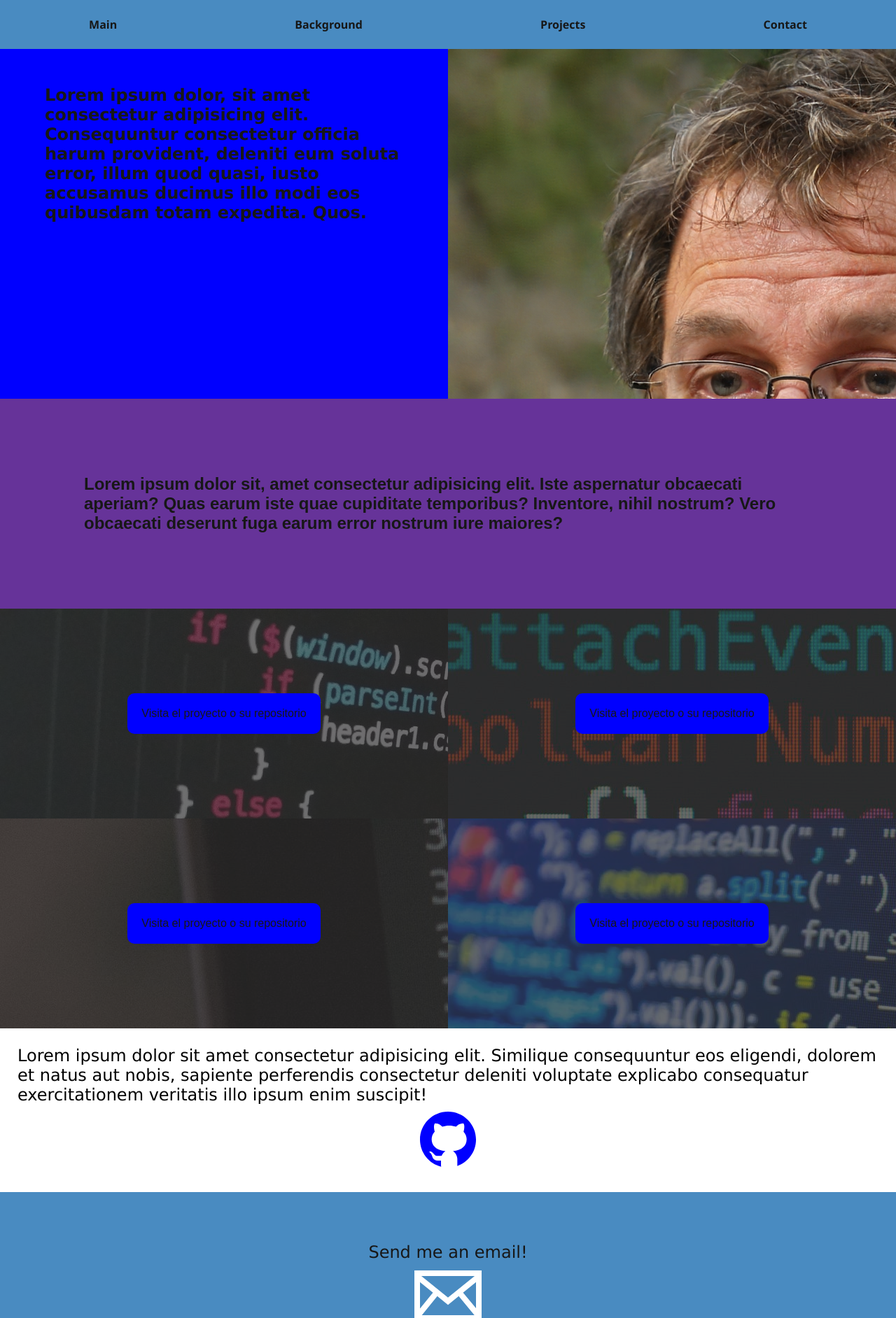
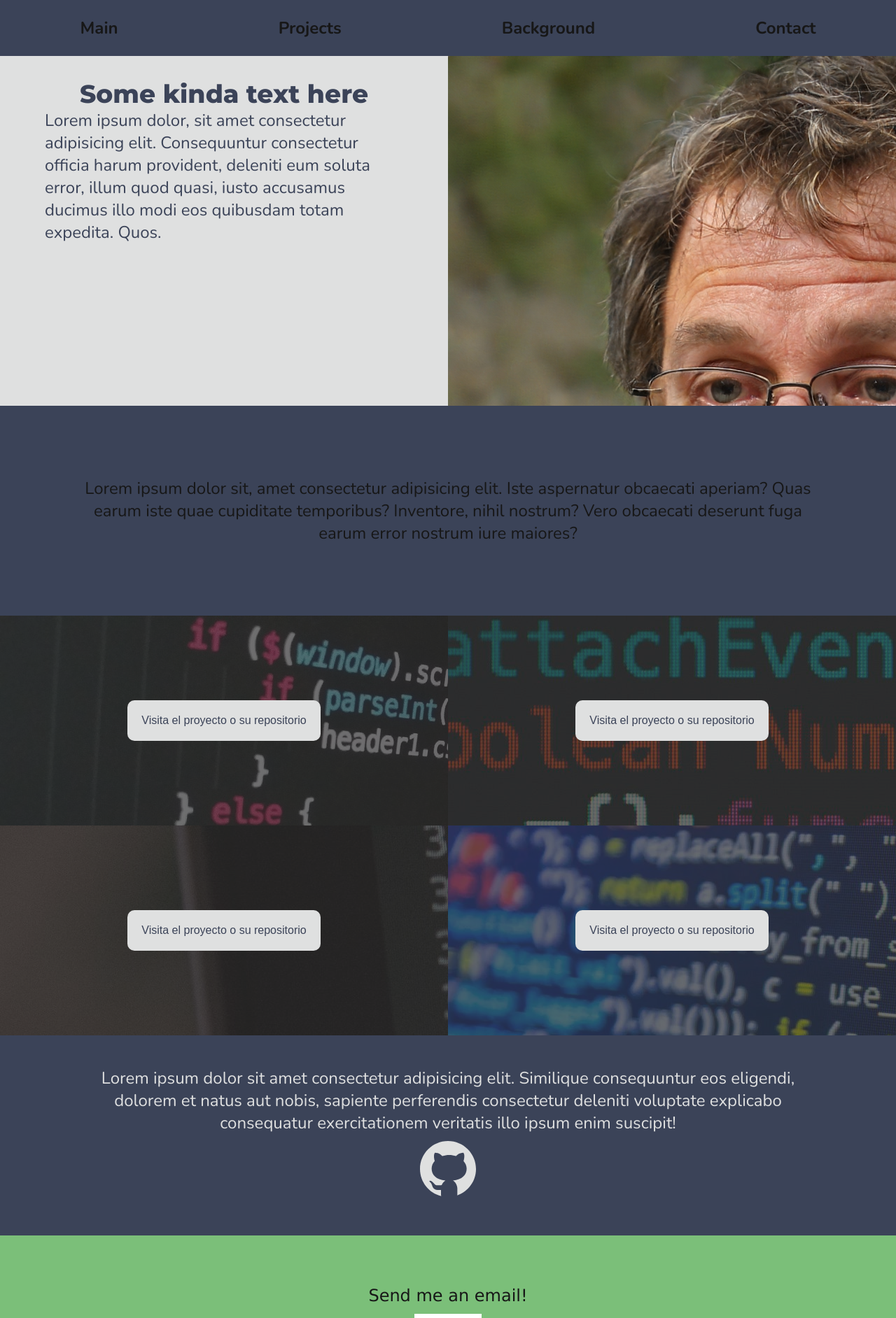
Before and after one commit to CarlosBor/portfolio, a Next.js app: page / in a window 1280 px wide. Shown: the top 1884 px of the page at 70% size. Built offline with nearby package versions, Linux system fonts and the light colour scheme.

Commit message:
colors and fonts

```diff
--- a/app/globals.css
+++ b/app/globals.css
@@ -1,6 +1,13 @@
+@import '@fontsource/nunito/200.css';
+@import '@fontsource/nunito/400.css';
+@import '@fontsource/nunito/700.css';
+@import '@fontsource/montserrat/800.css';
+
 :root {
   --background: #ffffff;
   --foreground: #171717;
+  --darkBlue: #3b4358;
+  --lightGray: #dfe0e0;
 }
 
 @media (prefers-color-scheme: dark) {
--- a/app/sections/Background.module.css
+++ b/app/sections/Background.module.css
@@ -3,16 +3,21 @@
     flex-direction:column;
     justify-content: center;
     align-items: center;
-    background-color:white;
-    padding:25px;
+    background-color:var(--darkBlue);
+    padding-top:45px;
+    padding-bottom:45px;
+    padding-right:120px;
+    padding-left:120px;
 }
 
 .backgroundContainer>p{
-    color:black;
+    color:var(--lightGray);
     font-size:24px;
-    font-family:Verdana;
+    font-family:nunito;
+    font-weight:400;
+    text-align:center;
 }
 
 .backgroundContainer>svg{
-    fill:blue;
+    fill:var(--lightGray);
 }
--- a/app/sections/Contact.module.css
+++ b/app/sections/Contact.module.css
@@ -1,5 +1,5 @@
 .contactContainer{
-    background-color:#498bc1;
+    background-color:#7bbf79;
     height:300px;
     width:100%;
     display:flex;
--- a/app/sections/Header.module.css
+++ b/app/sections/Header.module.css
@@ -1,5 +1,5 @@
 .header{
-    background-color:#498BC1;
+  background-color:var(--darkBlue);
   padding-top:1.5em;
   padding-bottom:1.5em;
   display:flex;
@@ -7,8 +7,9 @@
 }
 
 .headerLink{
-    font-family:'Segoe UI', Tahoma, Geneva, Verdana, sans-serif;
+  font-family: Nunito;
   font-weight:800;
+  font-size:24px;
   position:relative;
 }
 
@@ -19,7 +20,7 @@
   left: 0;
   width: 0;
   height: 2px;
-    background-color: white; /* Change color as needed */
+  background-color:var(--lightGray); /* Change color as needed */
   transition: width 0.3s ease;
 }
 
--- a/app/sections/Header.tsx
+++ b/app/sections/Header.tsx
@@ -4,8 +4,8 @@ export default function Header() {
   return (
     <header className={styles.header}>
       <div><a className={styles.headerLink} href="">Main</a></div>
+      <a className={styles.headerLink} href="">Projects</a>
       <a className={styles.headerLink} href="">Background</a>
-      <a className={styles.headerLink} href="">Projects</a>
       <a className={styles.headerLink} href="">Contact</a>
     </header>
   );
--- a/app/sections/Hero.module.css
+++ b/app/sections/Hero.module.css
@@ -6,7 +6,7 @@
 .asideLeft{
     width:50%;
     height:500px;
-    background-color:blue;
+    background-color:var(--lightGray);
     display:flex;
     float:left;
     align-items: center;
@@ -15,8 +15,9 @@
 
 .asideText{
     font-size:24px;
-    font-family:Verdana, Geneva, Tahoma, sans-serif;
-    font-weight:800;
+    font-family:nunito;
+    font-weight:200;
+    color:var(--darkBlue);
 }
 
 .asideRight{
@@ -31,11 +32,21 @@
     font-size:20px;
     position:relative;
     margin-top:-200px;
+    display:flex;
+    justify-content:center;
+    align-items:center;
+    flex-direction:column;
+}
+
+.header{
+    font-family:montserrat;
+    font-weight:800;
+    font-size: 36px;
+    color:var(--darkBlue);
 }
 
 .photo{
     width:100%;
     height:100%;
-    background-image:url("../../assets/thispersondoesnotexist.jpeg")
-
+    background-image:url("../../assets/thispersondoesnotexist.jpeg");
 }
--- a/app/sections/Hero.tsx
+++ b/app/sections/Hero.tsx
@@ -5,6 +5,7 @@ export default function Hero() {
       <div className={style.container}>
         <div className={style.asideLeft}>
           <div className={style.asideTextContainer}>
+            <h5 className={style.header}>Some kinda text here</h5>
             <p className={style.asideText}>Lorem ipsum dolor, sit amet consectetur adipisicing elit. Consequuntur consectetur officia harum provident, deleniti eum soluta error, illum quod quasi, iusto accusamus ducimus illo modi eos quibusdam totam expedita. Quos.</p>
           </div>
         </div>
--- a/app/sections/Projects.module.css
+++ b/app/sections/Projects.module.css
@@ -8,7 +8,7 @@
 .projectsHeader{
     grid-column-start: 1;
     grid-column-end: 3;
-    background-color:rebeccapurple;
+    background-color: var(--darkBlue);
     padding-top:45px;
     padding-bottom:45px;
     padding-right:120px;
@@ -21,13 +21,14 @@
 
 .projectsHeader>p{
     font-size:24px;
-    font-weight:800;
+    font-family:nunito;
+    font-weight:400;
+    text-align:center;
 }
 
 .projects{
     height:100%;
     width:100%;
-    background-color:blue;
     display:flex;
     align-items:center;
     justify-content:center;
@@ -57,7 +58,8 @@
 }
 
 .projectLinks{
-    background-color: blue;
+    background-color: var(--lightGray);
+    color:var(--darkBlue);
     padding:20px;
     z-index:2;
     border-radius: 10px;
```
Also changed, not shown: app/page.tsx (+8 -0 lines), package.json (+7 -4 lines), 1 other file (tests, documents, lock files or other folders). Lines whose indentation alone changed are shown as unchanged.
